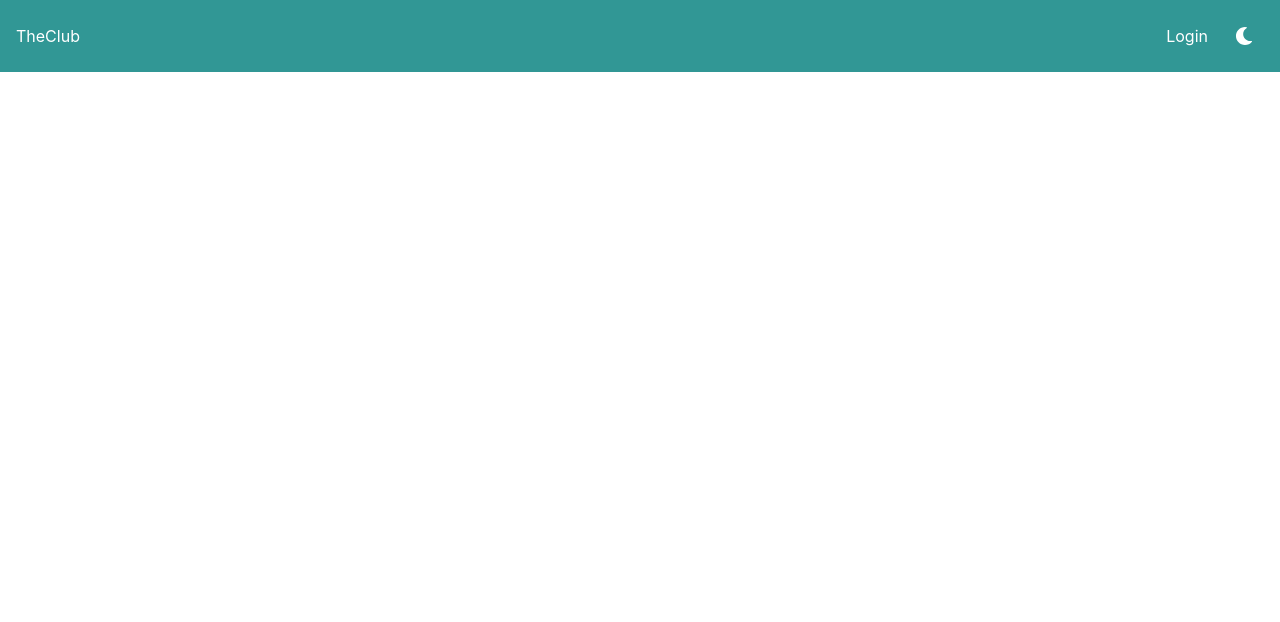
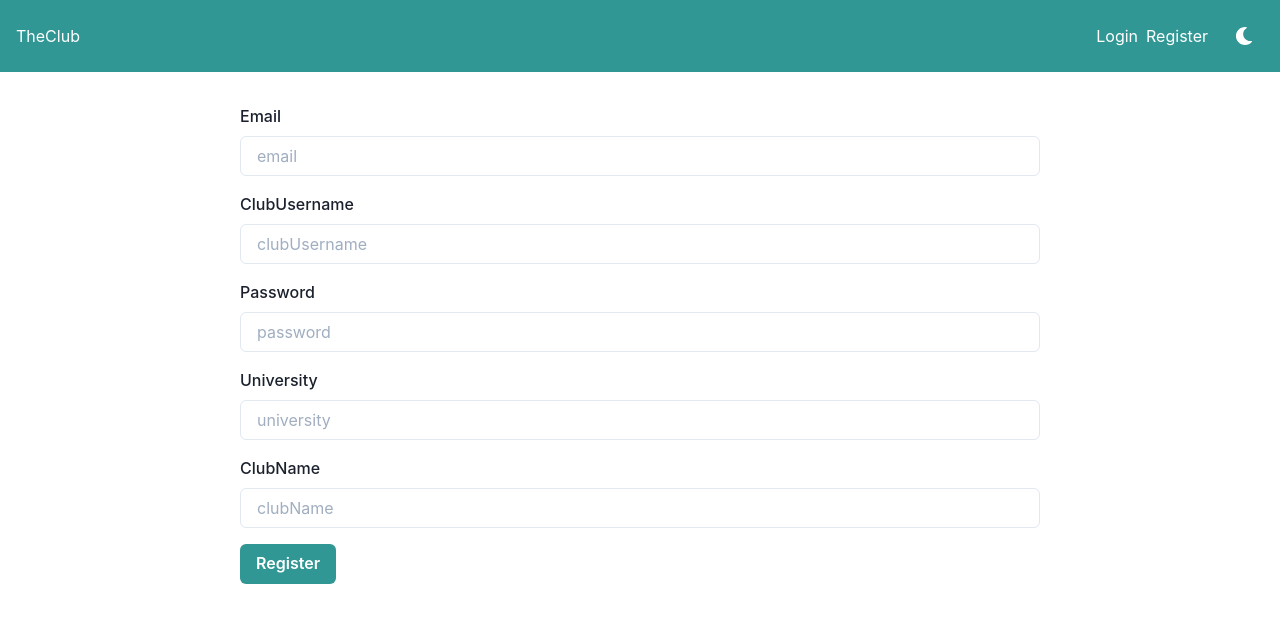
Before and after one commit to Metarock/TheClub-client, a React (Create React App) app: page /register in a window 1280 px wide. Shown: the top 622 px of the page. Built offline with nearby package versions, Linux system fonts and the light colour scheme; no server answers.

Commit message:
registration feature added

```diff
--- a/src/App.tsx
+++ b/src/App.tsx
@@ -5,6 +5,7 @@ import { ApolloProvider } from "@apollo/client";
 import client from "./utils/withApollo";
 import { Login } from "./pages/login";
 import { Home } from "./pages/home";
+import { Register } from "./pages/register";
 
 export const App = () => (
   <ApolloProvider client={client}>
@@ -13,6 +14,7 @@ export const App = () => (
       <Switch>
         <Route exact path="/" component={Home} />
         <Route exact path="/login" component={Login} />
+        <Route exact path="/register" component={Register} />
       </Switch>
     </BrowserRouter>
   </ApolloProvider>
--- a/src/components/Navbar.tsx
+++ b/src/components/Navbar.tsx
@@ -27,6 +27,7 @@ export const Navbar: React.FC<NavbarProps> = () => {
         body = (
             <>
                 <Link mr={2} href="/login">Login</Link>
+                <Link mr={2} href="/register">Register</Link>
             </>
         )
     } else { //user logged
--- a/src/generated/graphql.tsx
+++ b/src/generated/graphql.tsx
@@ -151,9 +151,9 @@ export type UsernamePasswordInput = {
 
 export type ErrorFragment = { __typename?: 'FieldError', field: string, message: string };
 
-export type RegularUserFragment = { __typename?: 'User', id: number, clubUsername: string };
+export type RegularUserFragment = { __typename?: 'User', id: number, email: string, university: string, clubUsername: string, clubName: string, createdAt: string, updatedAt: string };
 
-export type UserResponseFragment = { __typename?: 'UserResponse', errors?: Maybe<Array<{ __typename?: 'FieldError', field: string, message: string }>>, user?: Maybe<{ __typename?: 'User', id: number, clubUsername: string }> };
+export type UserResponseFragment = { __typename?: 'UserResponse', errors?: Maybe<Array<{ __typename?: 'FieldError', field: string, message: string }>>, user?: Maybe<{ __typename?: 'User', id: number, email: string, university: string, clubUsername: string, clubName: string, createdAt: string, updatedAt: string }> };
 
 export type LoginMutationVariables = Exact<{
   usernameOrEmail: Scalars['String'];
@@ -161,17 +161,24 @@ export type LoginMutationVariables = Exact<{
 }>;
 
 
-export type LoginMutation = { __typename?: 'Mutation', login: { __typename?: 'UserResponse', errors?: Maybe<Array<{ __typename?: 'FieldError', field: string, message: string }>>, user?: Maybe<{ __typename?: 'User', id: number, clubUsername: string }> } };
+export type LoginMutation = { __typename?: 'Mutation', login: { __typename?: 'UserResponse', errors?: Maybe<Array<{ __typename?: 'FieldError', field: string, message: string }>>, user?: Maybe<{ __typename?: 'User', id: number, email: string, university: string, clubUsername: string, clubName: string, createdAt: string, updatedAt: string }> } };
 
 export type LogoutMutationVariables = Exact<{ [key: string]: never; }>;
 
 
 export type LogoutMutation = { __typename?: 'Mutation', logout: boolean };
 
+export type RegisterMutationVariables = Exact<{
+  options: UsernamePasswordInput;
+}>;
+
+
+export type RegisterMutation = { __typename?: 'Mutation', register: { __typename?: 'UserResponse', errors?: Maybe<Array<{ __typename?: 'FieldError', field: string, message: string }>>, user?: Maybe<{ __typename?: 'User', id: number, email: string, university: string, clubUsername: string, clubName: string, createdAt: string, updatedAt: string }> } };
+
 export type MeQueryVariables = Exact<{ [key: string]: never; }>;
 
 
-export type MeQuery = { __typename?: 'Query', me?: Maybe<{ __typename?: 'User', id: number, clubUsername: string }> };
+export type MeQuery = { __typename?: 'Query', me?: Maybe<{ __typename?: 'User', id: number, email: string, university: string, clubUsername: string, clubName: string, createdAt: string, updatedAt: string }> };
 
 export const ErrorFragmentDoc = gql`
     fragment Error on FieldError {
@@ -182,7 +189,12 @@ export const ErrorFragmentDoc = gql`
 export const RegularUserFragmentDoc = gql`
     fragment RegularUser on User {
   id
+  email
+  university
   clubUsername
+  clubName
+  createdAt
+  updatedAt
 }
     `;
 export const UserResponseFragmentDoc = gql`
@@ -260,6 +272,39 @@ export function useLogoutMutation(baseOptions?: Apollo.MutationHookOptions<Logou
 export type LogoutMutationHookResult = ReturnType<typeof useLogoutMutation>;
 export type LogoutMutationResult = Apollo.MutationResult<LogoutMutation>;
 export type LogoutMutationOptions = Apollo.BaseMutationOptions<LogoutMutation, LogoutMutationVariables>;
+export const RegisterDocument = gql`
+    mutation Register($options: UsernamePasswordInput!) {
+  register(options: $options) {
+    ...UserResponse
+  }
+}
+    ${UserResponseFragmentDoc}`;
+export type RegisterMutationFn = Apollo.MutationFunction<RegisterMutation, RegisterMutationVariables>;
+
+/**
+ * __useRegisterMutation__
+ *
+ * To run a mutation, you first call `useRegisterMutation` within a React component and pass it any options that fit your needs.
+ * When your component renders, `useRegisterMutation` returns a tuple that includes:
+ * - A mutate function that you can call at any time to execute the mutation
+ * - An object with fields that represent the current status of the mutation's execution
+ *
+ * @param baseOptions options that will be passed into the mutation, supported options are listed on: https://www.apollographql.com/docs/react/api/react-hooks/#options-2;
+ *
+ * @example
+ * const [registerMutation, { data, loading, error }] = useRegisterMutation({
+ *   variables: {
+ *      options: // value for 'options'
+ *   },
+ * });
+ */
+export function useRegisterMutation(baseOptions?: Apollo.MutationHookOptions<RegisterMutation, RegisterMutationVariables>) {
+        const options = {...defaultOptions, ...baseOptions}
+        return Apollo.useMutation<RegisterMutation, RegisterMutationVariables>(RegisterDocument, options);
+      }
+export type RegisterMutationHookResult = ReturnType<typeof useRegisterMutation>;
+export type RegisterMutationResult = Apollo.MutationResult<RegisterMutation>;
+export type RegisterMutationOptions = Apollo.BaseMutationOptions<RegisterMutation, RegisterMutationVariables>;
 export const MeDocument = gql`
     query Me {
   me {
--- a/src/graphql/fragments/RegularUser.graphql
+++ b/src/graphql/fragments/RegularUser.graphql
@@ -1,4 +1,9 @@
 fragment RegularUser on User {
     id
+    email
+    university
     clubUsername
+    clubName
+    createdAt
+    updatedAt
 }
--- /dev/null
+++ b/src/graphql/mutations/register.graphql
@@ -0,0 +1,5 @@
+mutation Register($options: UsernamePasswordInput!){
+    register(options: $options){
+        ...UserResponse
+    }
+}
--- /dev/null
+++ b/src/pages/register.tsx
@@ -0,0 +1,90 @@
+import { Button } from '@chakra-ui/button';
+import { Box, Stack, Text } from '@chakra-ui/react';
+import { Form, Formik } from 'formik';
+import React from 'react'
+import { RouteComponentProps } from 'react-router';
+import { InputField } from '../components/InputField';
+import { Responsive } from '../components/Responsive';
+import { MeDocument, MeQuery, useRegisterMutation } from '../generated/graphql';
+import { toErrorMap } from '../utils/toErrorMap';
+
+
+export const Register: React.FC<RouteComponentProps> = ({ history }) => {
+    const [register] = useRegisterMutation();
+    return (
+
+        <Responsive variant="regular">
+            <Formik
+                initialValues={{ email: '', clubUsername: '', password: '', university: '', clubName: '' }}
+                onSubmit={async (values, { setErrors }) => {
+                    const response = await register({
+                        variables: { options: values },
+                        update: (cache, { data }) => {
+                            cache.writeQuery<MeQuery>({
+                                query: MeDocument,
+                                data: {
+                                    __typename: 'Query',
+                                    me: data?.register.user
+                                }
+                            })
+                        }
+                    })
+                    console.log("registered user: ", response);
+                    //error checking
+                    //returns no data if its undefined
+                    if (response.data?.register.errors) {
+                        setErrors(toErrorMap(response.data.register.errors));
+                    } else if (response.data.register.user) {
+                        history.push('/');
+                    }
+                }}
+            >
+                {({ isSubmitting }) => (
+                    <Form>
+                        <InputField
+                            name="email"
+                            placeholder="email"
+                            label="Email"
+                        />
+                        <Box mt={4}>
+                            <InputField
+                                name="clubUsername"
+                                placeholder="clubUsername"
+                                label="ClubUsername"
+                            />
+                        </Box>
+                        <Box mt={4}>
+                            <InputField
+                                name="password"
+                                placeholder="password"
+                                label="Password"
+                            />
+                        </Box>
+                        <Box mt={4}>
+                            <InputField
+                                name="university"
+                                placeholder="university"
+                                label="University"
+                            />
+                        </Box>
+                        <Box mt={4}>
+                            <InputField
+                                name="clubName"
+                                placeholder="clubName"
+                                label="ClubName"
+                            />
+                        </Box>
+                        <Button
+                            mt={4}
+                            type="submit"
+                            isLoading={isSubmitting}
+                            colorScheme="teal"
+                        >
+                            Register
+                        </Button>
+                    </Form>
+                )}
+            </Formik>
+        </Responsive>
+    );
+}
--- a/src/utils/withApollo.ts
+++ b/src/utils/withApollo.ts
@@ -1,24 +1,9 @@
 import { ApolloClient, HttpLink, InMemoryCache } from "@apollo/client";
 
 const link = new HttpLink({
-    uri: "http://localhost:4000/graphql",
+    uri: process.env.REACT_APP_API_URL,
     credentials: "include"
 });
-
-// // cached storage for the user token
-// let token = '';
-// const withToken = setContext(() => {
-//     // if you have a cached value, return it immediately
-//     if (token) {
-//         console.log('found token');
-//         return { token }
-//     };
-
-// });
-
-
-// const authFlowLink = withToken.concat(resetToken);
-
 
 const client = new ApolloClient({
     link,
```
Also changed, not shown: package.json (line endings or trailing spaces), src/graphql/queries/me.graphql (renamed from src/graphql/mutations/me.graphql).
